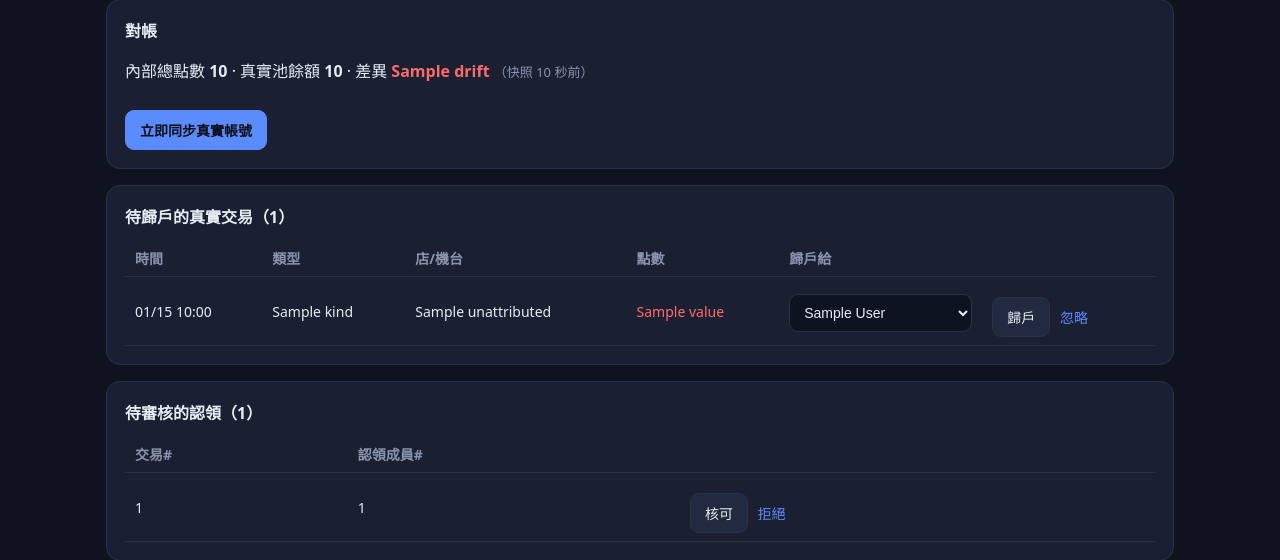
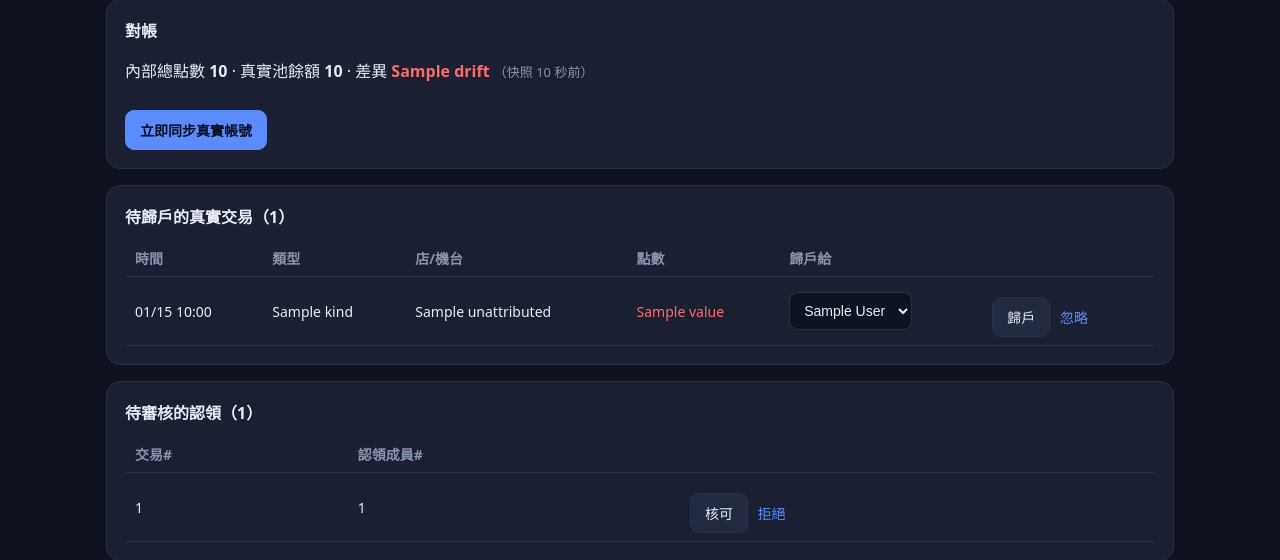
Before and after one commit to jason122490/IKUZO_NekoPay, a Python web app: template app/templates/admin.html in a window 1280 px wide. Shown: the part 328-888 px from the top of the page. Run offline with Jinja, Linux system fonts and the light colour scheme; the template is opened without the code that fills it: most values are stand-ins (such as "Sample title", 1, 10 or a date in 2020).

Commit message:
Fix collapsing 角色 select in tables
The global select width:100% collapsed inside auto-width table cells. Scope
in-cell controls (td select/input) to width:auto with a min-width so the role
dropdown (and the attribution member picker) render at a usable size.

Co-Authored-By: Claude Opus 4.8 (1M context) <noreply@anthropic.com>

```diff
--- a/app/static/style.css
+++ b/app/static/style.css
@@ -21,6 +21,8 @@ h3 { font-size:14px; color:var(--muted); margin:16px 0 8px; }
 label { display:block; font-size:13px; color:var(--muted); margin:10px 0 0; }
 input, select { width:100%; margin-top:4px; padding:9px 10px; border-radius:9px;
   border:1px solid var(--line); background:#0e1322; color:var(--ink); font-size:14px; }
+/* inside tables, controls size to content (don't collapse in auto-width cells) */
+td select, td input { width:auto; min-width:88px; margin-top:0; }
 button { margin-top:12px; padding:9px 14px; border-radius:9px; border:1px solid var(--line);
   background:#222a40; color:var(--ink); cursor:pointer; font-size:14px; }
 button.primary { background:var(--accent); border-color:var(--accent); color:#0b0f1a; font-weight:600; }
```
